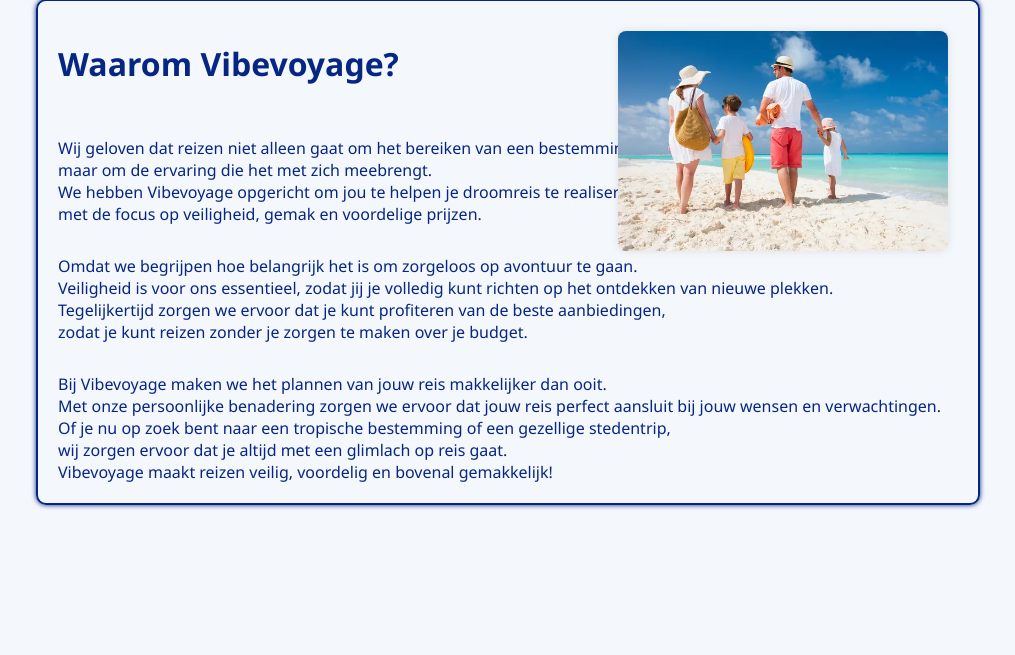
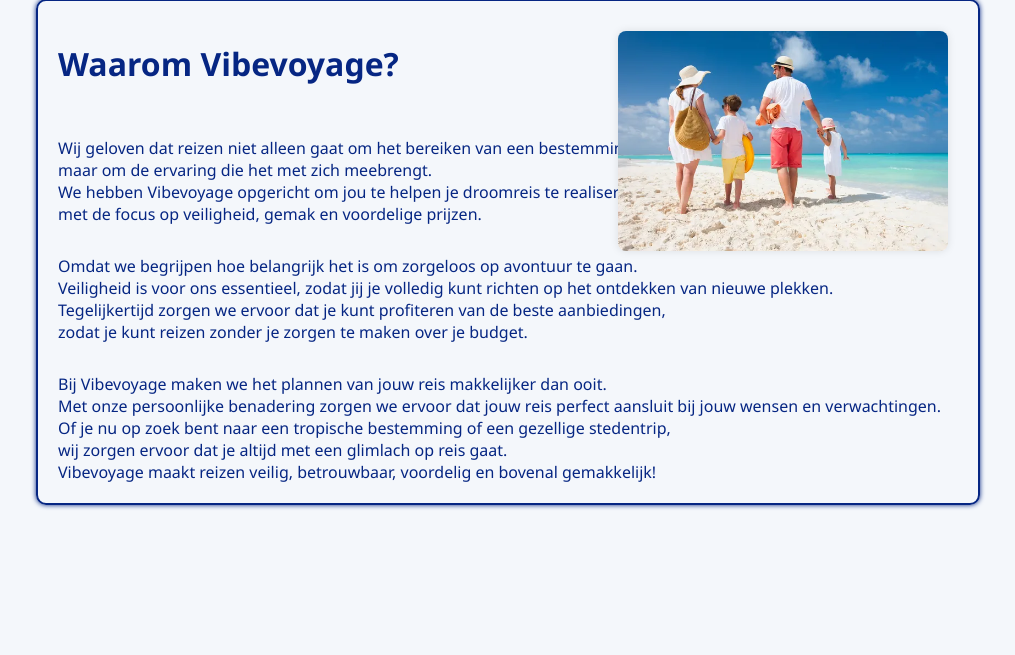
Before and after one commit to RubenIJ/Webapp2, a PHP site: the page made by html/extra-pagina's/over-ons.php in a window 1280 px wide. Shown: the part 31-686 px from the top of the page, without its empty margins (132-1147 px from the left). Run offline with PHP 8.4, Linux system fonts and the light colour scheme.

Commit message:
familie en over ons
alles opgefrist en afgemaakt

```diff
--- a/html/extra-pagina's/familie.php
+++ b/html/extra-pagina's/familie.php
@@ -48,7 +48,7 @@
     <div class="vakantie-blok">
         <div class="vakantie-inhoud">
             <h1>AP Cabanas Beach & Nature</h1>
-            <h2>Op zoek naar een luxe uitvalbasis in de Portugese Algarve?
+            <h2>Op zoek naar een luxe uitval basis in de Portugese Algarve?
                 AP Cabanas Beach & Nature beschikt over o.a. een dakterras met zwembad, fitnessruimte en wellnesscentrum.</h2>
             <p>AP Cabanas Beach & Nature beschikt over meerdere zwembaden, waaronder één op het dakterras.</p>
             <p>Het uitzicht is hier prachtig! Neem een duik en relax vervolgens op een ligbedje.</p>
--- a/html/extra-pagina's/over-ons.php
+++ b/html/extra-pagina's/over-ons.php
@@ -43,7 +43,7 @@
                         en verwachtingen.</p>
                     <p>Of je nu op zoek bent naar een tropische bestemming of een gezellige stedentrip,</p>
                     <p>wij zorgen ervoor dat je altijd met een glimlach op reis gaat.</p>
-                    <p>Vibevoyage maakt reizen veilig, voordelig en bovenal gemakkelijk!</p>
+                    <p>Vibevoyage maakt reizen veilig, betrouwbaar, voordelig en bovenal gemakkelijk!</p>
                 </div>
             </div>
         </div>
```
